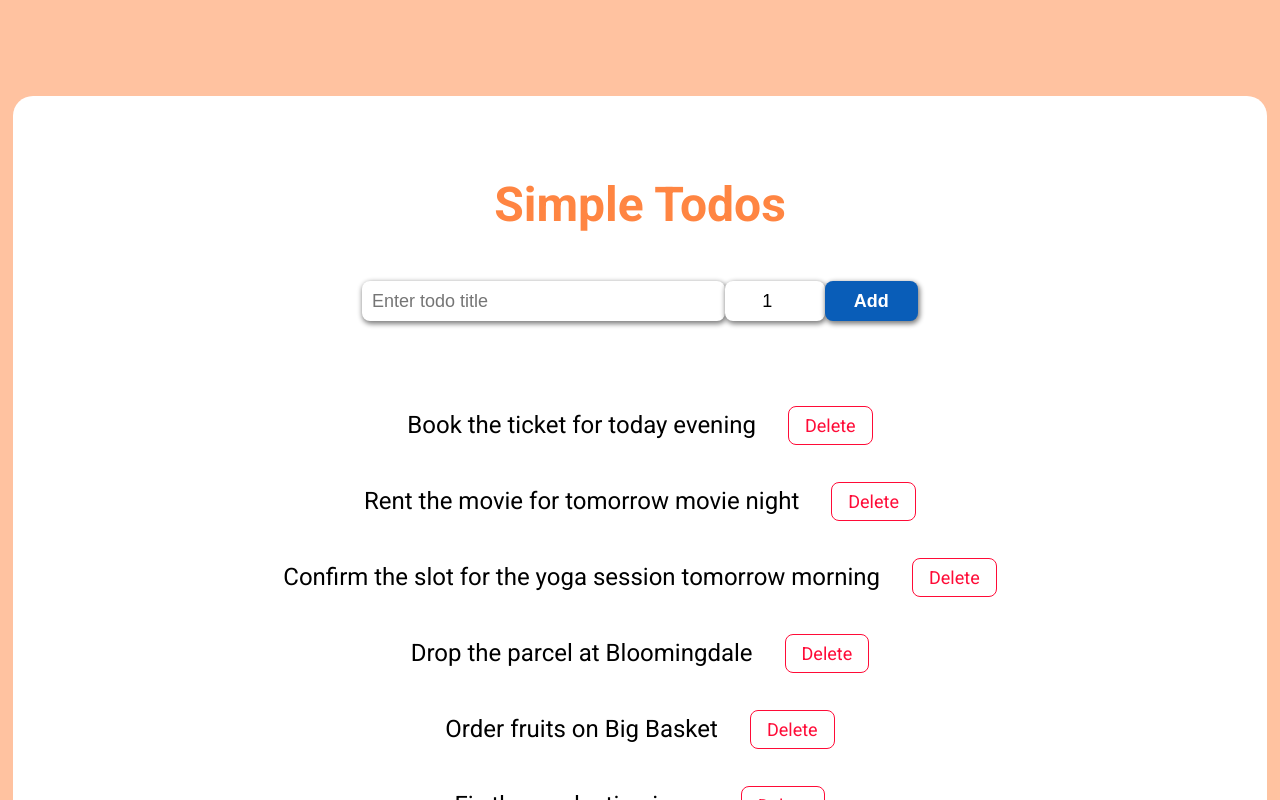
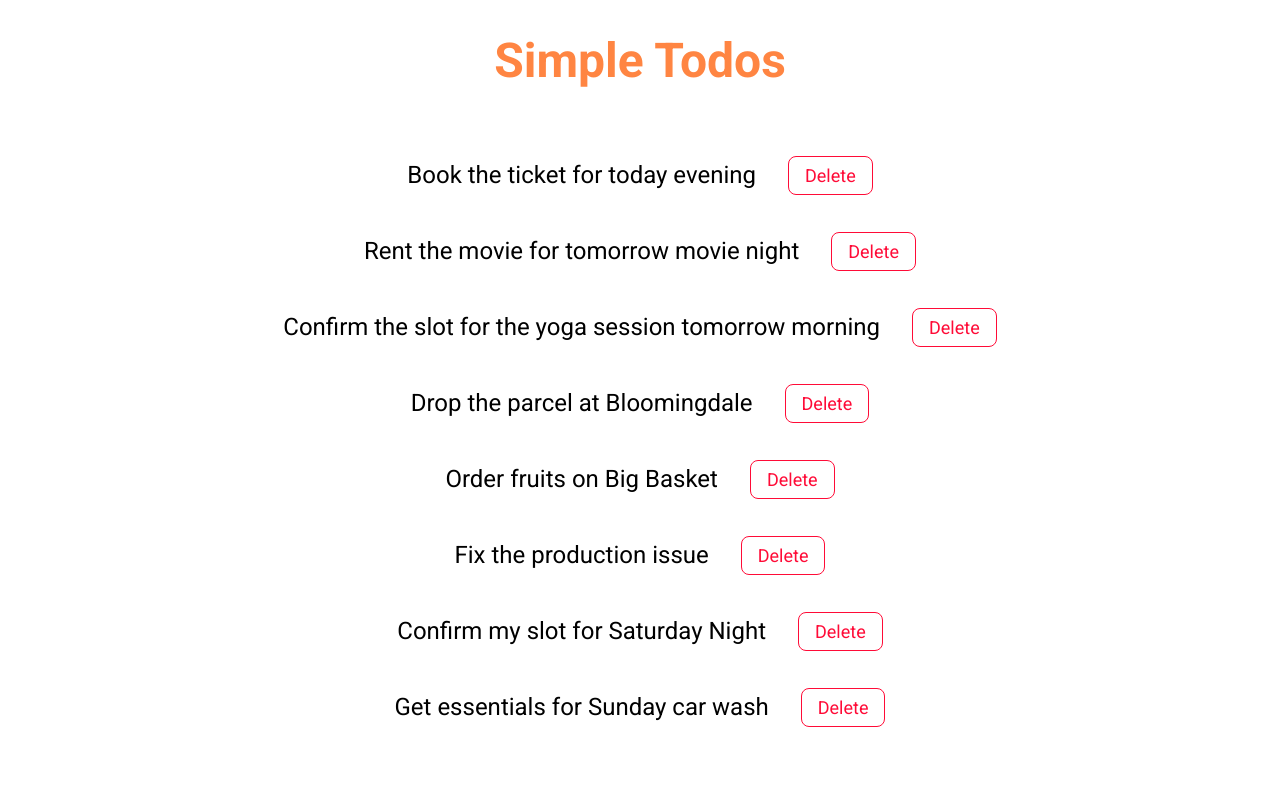
Before and after one commit to amit-kumar95/Simple-Todo-ccbp, a React (Create React App) app: page / in a window 1280 px wide. Shown: the top 800 px of the page. Built offline with nearby package versions, Linux system fonts and the light colour scheme; a web font is replaced by a local one.

Commit message:
Update index.js

```diff
--- a/src/components/SimpleTodos/index.js
+++ b/src/components/SimpleTodos/index.js
@@ -1,101 +1,71 @@
 import {Component} from 'react'
+
 import TodoItem from '../TodoItem'
+
 import './index.css'
 
-class SimpleTodos extends Component {
-  state = {
-    todosList: [
-      {id: 1, title: 'Book the ticket for today evening', completed: false},
+const initialTodosList = [
+  {
+    id: 1,
+    title: 'Book the ticket for today evening',
+  },
   {
     id: 2,
     title: 'Rent the movie for tomorrow movie night',
-        completed: false,
   },
   {
     id: 3,
     title: 'Confirm the slot for the yoga session tomorrow morning',
-        completed: false,
   },
-      {id: 4, title: 'Drop the parcel at Bloomingdale', completed: false},
-      {id: 5, title: 'Order fruits on Big Basket', completed: false},
-      {id: 6, title: 'Fix the production issue', completed: false},
-      {id: 7, title: 'Confirm my slot for Saturday Night', completed: false},
-      {id: 8, title: 'Get essentials for Sunday car wash', completed: false},
-    ],
-    newTodoTitle: '',
-    newTodoCount: 1,
-  }
+  {
+    id: 4,
+    title: 'Drop the parcel at Bloomingdale',
+  },
+  {
+    id: 5,
+    title: 'Order fruits on Big Basket',
+  },
+  {
+    id: 6,
+    title: 'Fix the production issue',
+  },
+  {
+    id: 7,
+    title: 'Confirm my slot for Saturday Night',
+  },
+  {
+    id: 8,
+    title: 'Get essentials for Sunday car wash',
+  },
+]
 
-  handleAddTodo = () => {
-    const {newTodoTitle, newTodoCount} = this.state
-    const newTodos = Array.from({length: newTodoCount}, (_, i) => ({
-      id: Date.now() + i,
-      title: newTodoTitle,
-      completed: false,
-    }))
-    this.setState(prevState => ({
-      todosList: [...prevState.todosList, ...newTodos],
-      newTodoTitle: '',
-      newTodoCount: 1,
-    }))
-  }
-
-  handleChange = e => {
-    this.setState({[e.target.name]: e.target.value})
+class SimpleTodos extends Component {
+  state = {
+    todosList: initialTodosList,
   }
 
   deleteTodo = id => {
     const {todosList} = this.state
-    const updatedTodoList = todosList.filter(todo => todo.id !== id)
-    this.setState({todosList: updatedTodoList})
-  }
+    const updatedTodosList = todosList.filter(eachTodo => eachTodo.id !== id)
 
-  toggleComplete = id => {
-    const {todosList} = this.state
-    const updatedTodoList = todosList.map(todo =>
-      todo.id === id ? {...todo, completed: !todo.completed} : todo,
-    )
-    this.setState({todosList: updatedTodoList})
+    this.setState({
+      todosList: updatedTodosList,
+    })
   }
 
   render() {
-    const {todosList, newTodoTitle, newTodoCount} = this.state
+    const {todosList} = this.state
+
     return (
-      <div className="container">
-        <div className="inner-container">
+      <div className="app-container">
+        <div className="simple-todos-container">
           <h1 className="heading">Simple Todos</h1>
-          <div className="input-container">
-            <input
-              type="text"
-              name="newTodoTitle"
-              value={newTodoTitle}
-              className="input-field"
-              onChange={this.handleChange}
-              placeholder="Enter todo title"
-            />
-            <input
-              type="number"
-              name="newTodoCount"
-              className="new-input-count"
-              value={newTodoCount}
-              onChange={this.handleChange}
-              placeholder="Enter number of todos"
-            />
-            <button
-              onClick={this.handleAddTodo}
-              type="button"
-              className="add-button-styling"
-            >
-              Add
-            </button>
-          </div>
           <ul className="todos-list">
-            {todosList.map(todo => (
+            {todosList.map(eachTodo => (
               <TodoItem
-                key={todo.id}
-                todoDetails={todo}
+                key={eachTodo.id}
+                todoDetails={eachTodo}
                 deleteTodo={this.deleteTodo}
-                toggleComplete={this.toggleComplete}
               />
             ))}
           </ul>
```
Lines whose indentation alone changed are shown as unchanged.
